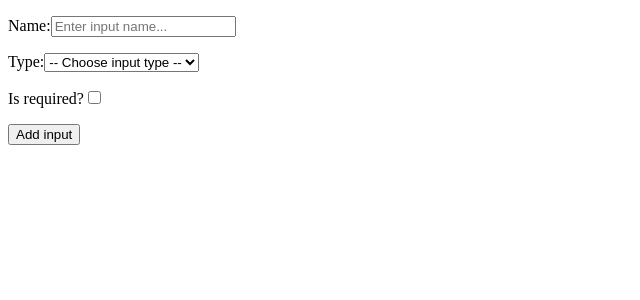
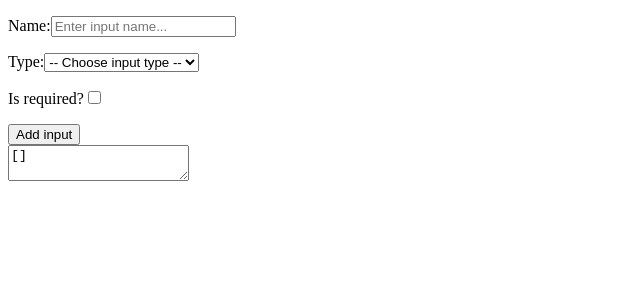
Before and after one commit to LuckyFox31/React-form-template-generator, a React (Vite) app: page / in a window 1280 px wide. Shown: the top 300 px of the page, without its empty margins (0-640 px from the left). Built offline with nearby package versions, Linux system fonts and the light colour scheme.

Commit message:
:sparkles: Add template JSON preview

```diff
--- a/src/components/TemplateGenerator.jsx
+++ b/src/components/TemplateGenerator.jsx
@@ -1,4 +1,4 @@
-import {useState} from "react";
+import {useEffect, useState} from "react";
 
 export default function TemplateGenerator({inputTypes}){
 	const [inputsList, setInputsList] = useState([]);
@@ -78,6 +78,11 @@ export default function TemplateGenerator({inputTypes}){
 		}
 	}
 
+	useEffect(() => {
+		const jsonPreviewText = document.querySelector("#json-preview-text");
+		jsonPreviewText.value = JSON.stringify(inputsList);
+	}, [inputsList])
+
 	return (
 		<>
 			<form onSubmit={formSubmitHandler} id="template-generator">
@@ -114,6 +119,9 @@ export default function TemplateGenerator({inputTypes}){
 					inputsList.map((input, key) => inputRenderer(input, key))
 				}
 			</div>
+			<div id="template-json">
+				<textarea readOnly id="json-preview-text"></textarea>
+			</div>
 		</>
 	);
 }
```
